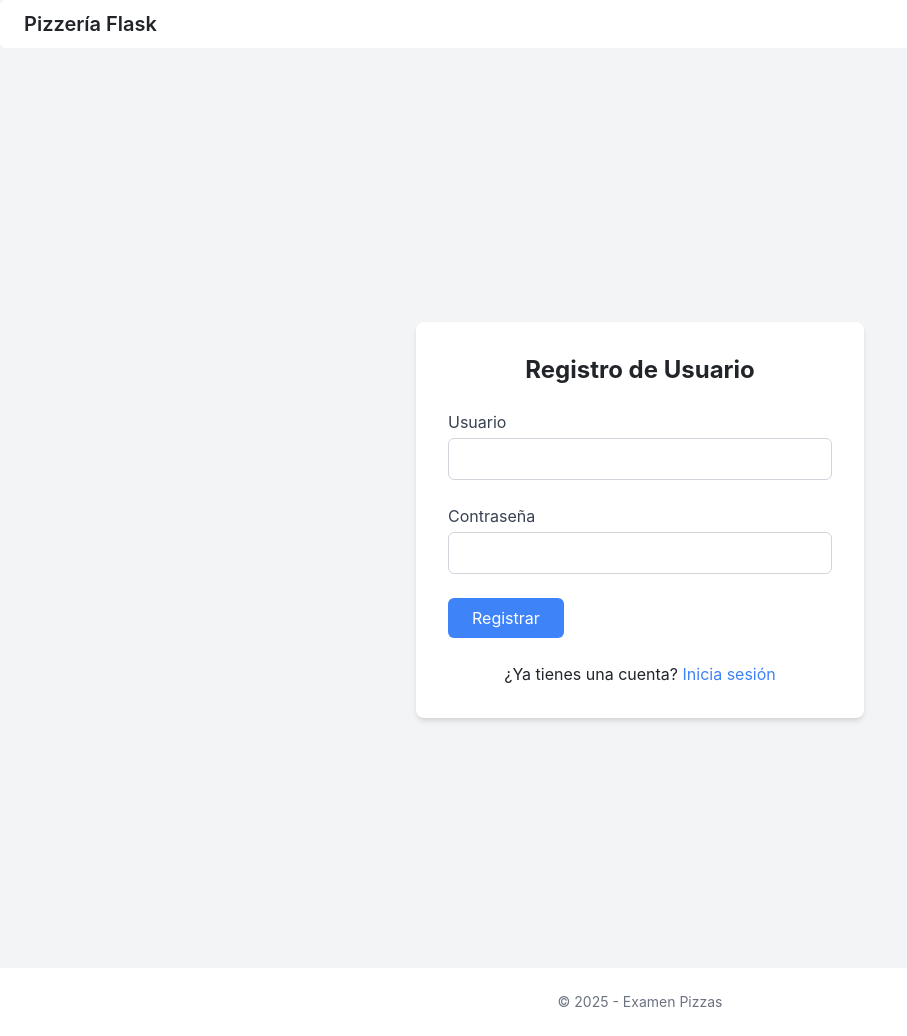
After one commit to IDGS-801-22001042/partial3_Alvarado_Blueprint, a Flask app: page /login/register in a window 1280 px wide. The commit adds this page. Shown: the whole page, without its empty margins (0-907 px from the left). Run offline with Flask 3, Linux system fonts and the light colour scheme; some libraries are stand-ins or nearby versions.

Commit message:
26-03-2025 Blueprint

```diff
--- a/app.py
+++ b/app.py
@@ -39,9 +39,9 @@ def load_user(user_id):
 @app.route('/login', methods=['GET', 'POST'])
 def login():
     if request.method == 'POST':
-        username = request.form['username']  # Cambiado de 'usuario' a 'username'
-        password = request.form['password']  # Se puede mantener 'password'
-        user = Usuario.query.filter_by(usuario=username).first()  # Se filtra por el campo 'usuario' del modelo
+        username = request.form['username']
+        password = request.form['password']
+        user = Usuario.query.filter_by(usuario=username).first()
         if user and user.contrasenia == password:
             login_user(user)
             flash('Inicio de sesión exitoso', 'success')
--- a/blueprints/auth.py
+++ b/blueprints/auth.py
@@ -1,7 +1,8 @@
 from flask import Blueprint, render_template, request, redirect, url_for, flash
-from models import Usuario
+from models import db, Usuario
 from flask_login import login_user, logout_user, login_required
 from flask_wtf.csrf import generate_csrf
+from forms import RegistrationForm
 
 auth_bp = Blueprint('auth', __name__, template_folder='../templates')
 
@@ -10,8 +11,8 @@ def login():
     if request.method == 'POST':
         username = request.form['username']
         password = request.form['password']
-        user = Usuario.query.filter_by(username=username).first()
-        if user and user.password == password:
+        user = Usuario.query.filter_by(usuario=username).first()
+        if user and user.contrasenia == password:
             login_user(user)
             flash('Inicio de sesión exitoso', 'success')
             next_page = request.args.get('next')
@@ -27,3 +28,22 @@ def logout():
     logout_user()
     flash('Sesión cerrada correctamente', 'success')
     return redirect(url_for('auth.login'))
+
+@auth_bp.route('/register', methods=['GET', 'POST'])
+def register():
+    from forms import RegistrationForm  # Importa aquí el formulario de registro
+    form = RegistrationForm(request.form)
+    if request.method == 'POST' and form.validate():
+        existing_user = Usuario.query.filter_by(usuario=form.username.data).first()
+        if existing_user:
+            flash('El usuario ya existe.', 'error')
+            return render_template('register.html', form=form)
+        new_user = Usuario(
+            usuario=form.username.data,
+            contrasenia=form.password.data
+        )
+        db.session.add(new_user)
+        db.session.commit()
+        flash('Usuario registrado exitosamente. Por favor, inicie sesión.', 'success')
+        return redirect(url_for('login'))
+    return render_template('register.html', form=form)
--- a/blueprints/clientes.py
+++ b/blueprints/clientes.py
@@ -1,10 +1,12 @@
 from flask import Blueprint, render_template, request, redirect, url_for, flash
+from flask_login import login_required
 from models import db, Cliente
 from forms import ClienteForm
 
 clientes_bp = Blueprint('clientes', __name__, template_folder='../templates')
 
 @clientes_bp.route('/', methods=['GET', 'POST'])
+@login_required
 def index():
     form = ClienteForm(request.form)
     if request.method == 'POST' and form.validate():
--- a/forms.py
+++ b/forms.py
@@ -54,4 +54,17 @@ class ProveedorForm(Form):
     telefono = StringField("Teléfono", [validators.DataRequired(message='Campo requerido'),
                                         validators.Length(min=8, max=50)])
     empresa = StringField("Empresa", [validators.DataRequired(message='Campo requerido')])
+    username = StringField("Usuario", [validators.DataRequired(message='Campo requerido'),
+                                        validators.Length(min=4, max=80)])
+    password = StringField("Contraseña", [validators.DataRequired(message='Campo requerido')])
     btn_guardar = SubmitField("Guardar")
+
+class RegistrationForm(Form):
+    username = StringField("Usuario", [
+        validators.DataRequired(message='Campo requerido'),
+        validators.Length(min=4, max=80)
+    ])
+    password = StringField("Contraseña", [
+        validators.DataRequired(message='Campo requerido')
+    ])
+    btn_register = SubmitField("Registrar")
--- a/templates/login.html
+++ b/templates/login.html
@@ -18,6 +18,7 @@
         <button type="submit" class="bg-blue-500 text-white px-4 py-2 rounded-md hover:bg-blue-600">Entrar</button>
       </div>
     </form>
+    <p class="mt-4 text-center">¿No tienes cuenta? <a href="{{ url_for('auth.register') }}" class="text-blue-500 hover:underline">Regístrate</a></p>
   </div>
 </div>
 {% endblock %}
--- /dev/null
+++ b/templates/register.html
@@ -0,0 +1,21 @@
+{% extends "layout.html" %}
+{% block container %}
+<div class="min-h-screen flex items-center justify-center">
+  <div class="bg-white p-8 rounded-lg shadow-md w-full max-w-md">
+    <h2 class="text-2xl font-bold text-center mb-6">Registro de Usuario</h2>
+    <form method="POST" action="{{ url_for('auth.register') }}">
+        <input type="hidden" name="csrf_token" value="{{ csrf_token() }}"/>
+      <div class="mb-4">
+        {{ form.username.label(class="block text-gray-700") }}
+        {{ form.username(class="mt-1 block w-full border-gray-300 rounded-md") }}
+      </div>
+      <div class="mb-4">
+        {{ form.password.label(class="block text-gray-700") }}
+        {{ form.password(class="mt-1 block w-full border-gray-300 rounded-md") }}
+      </div>
+      <button type="submit" class="bg-blue-500 text-white px-4 py-2 rounded-md hover:bg-blue-600">Registrar</button>
+    </form>
+    <p class="mt-4 text-center">¿Ya tienes una cuenta? <a href="{{ url_for('login') }}" class="text-blue-500 hover:underline">Inicia sesión</a></p>
+  </div>
+</div>
+{% endblock %}
```
Also changed, not shown: blueprints/proveedores.py (+15 -2 lines), templates/proveedores.html (+13 -6 lines).
